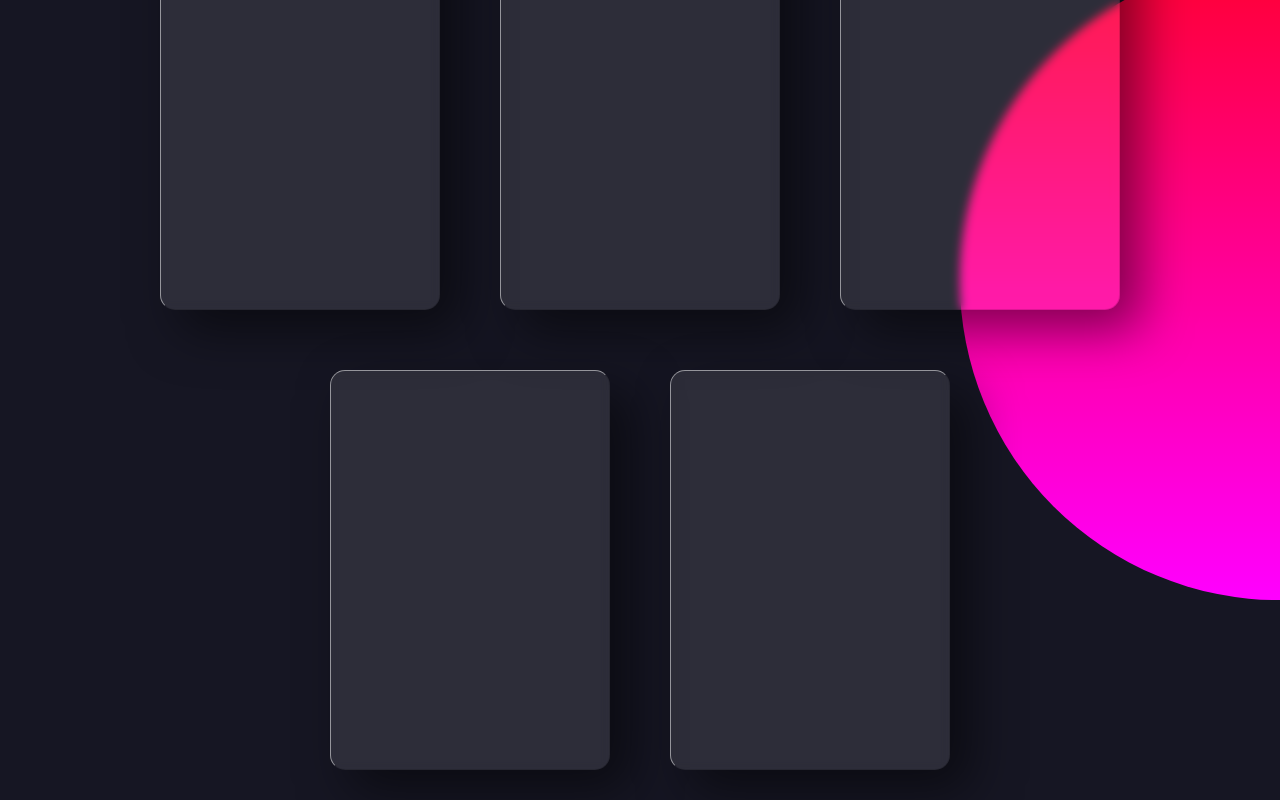
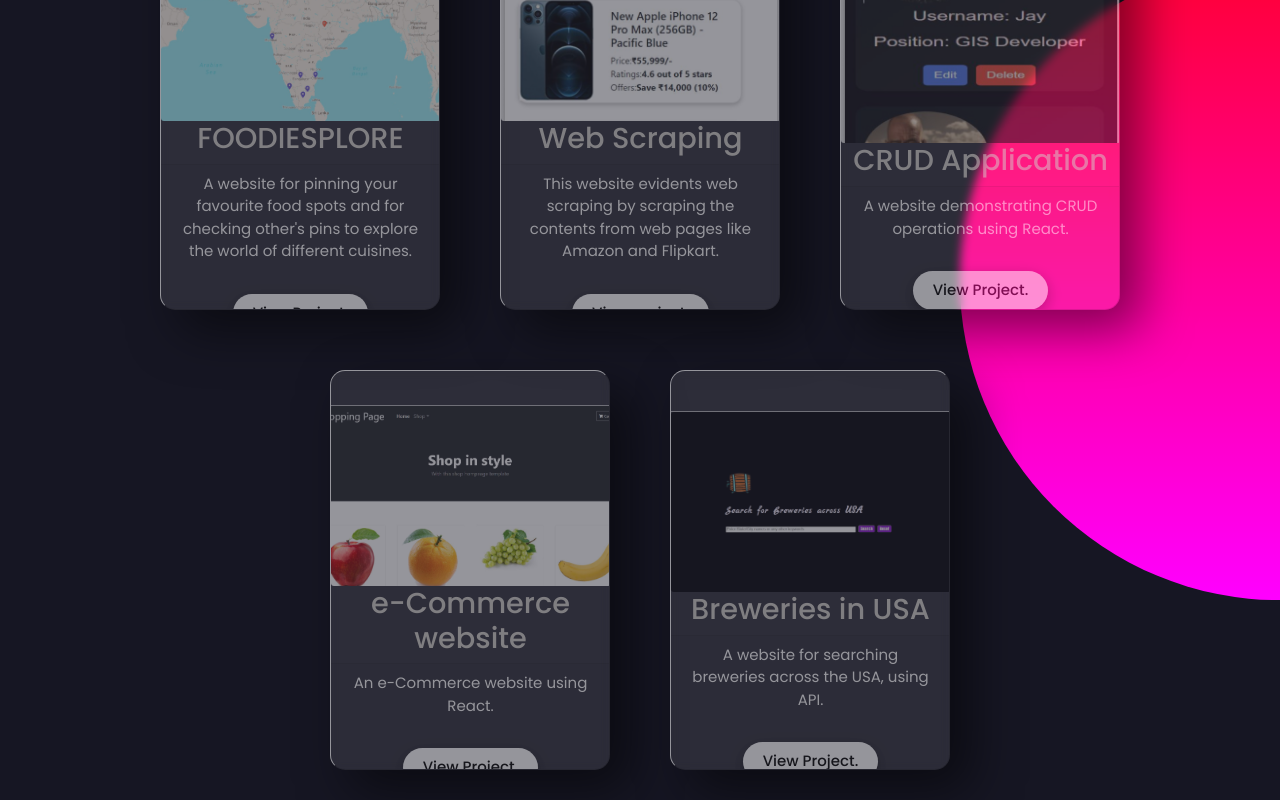
Before and after one commit to Jayanth9710/Portfolio, a React (Create React App) app: page /projects in a window 1280 px wide. Shown: the part 200-1000 px from the top of the page. Built offline with nearby package versions, Linux system fonts and the light colour scheme.

Commit message:
Projects cards opacity and hyperlinks altered

```diff
--- a/src/projects.css
+++ b/src/projects.css
@@ -65,7 +65,7 @@ body{
     padding: 20px;
     text-align: center;
     transform: translateY(30px);
-    opacity: 0;
+    opacity: 0.5;
     transition: 0.5s;
     position: absolute;
   }
--- a/src/projects.js
+++ b/src/projects.js
@@ -36,7 +36,7 @@ function Projects() {
                     checking other's pins to explore the world of different
                     cuisines.
                   </p>
-                  <a href="https://foodiesplore-map-by-jay.netlify.app/">
+                  <a href="https://foodiesplore-map-by-jay.netlify.app/" target="_blank" rel="noreferrer">
                     View Project.
                   </a>
                 </div>
@@ -62,7 +62,7 @@ function Projects() {
                     This website evidents web scraping by scraping the contents
                     from web pages like Amazon and Flipkart.
                   </p>
-                  <a href="https://webscrape-hackathon-2-jay.netlify.app/">
+                  <a href="https://webscrape-hackathon-2-jay.netlify.app/" target="_blank" rel="noreferrer">
                     View project.
                   </a>
                 </div>
@@ -81,7 +81,7 @@ function Projects() {
                 <h2>CRUD Application</h2>
                 <div className="card-footer text-center">
                   <p>A website demonstrating CRUD operations using React.</p>
-                  <a href="https://own-ui-crud-jay.netlify.app/">
+                  <a href="https://own-ui-crud-jay.netlify.app/" target="_blank" rel="noreferrer">
                     View Project.
                   </a>
                 </div>
@@ -100,7 +100,7 @@ function Projects() {
                 <h2>e-Commerce website</h2>
                 <div className="card-footer text-center">
                   <p>An e-Commerce website using React.</p>
-                  <a href="https://react-cartpagetask-jay.netlify.app/">
+                  <a href="https://react-cartpagetask-jay.netlify.app/" target="_blank" rel="noreferrer">
                     View Project.
                   </a>
                 </div>
@@ -119,7 +119,7 @@ function Projects() {
                 <h2>Breweries in USA</h2>
                 <div className="card-footer text-center">
                   <p>A website for searching breweries across the USA, using API.</p>
-                  <a href="https://breweries-in-usa-jay.netlify.app/">
+                  <a href="https://breweries-in-usa-jay.netlify.app/" target="_blank" rel="noreferrer">
                     View Project.
                   </a>
                 </div>
```
